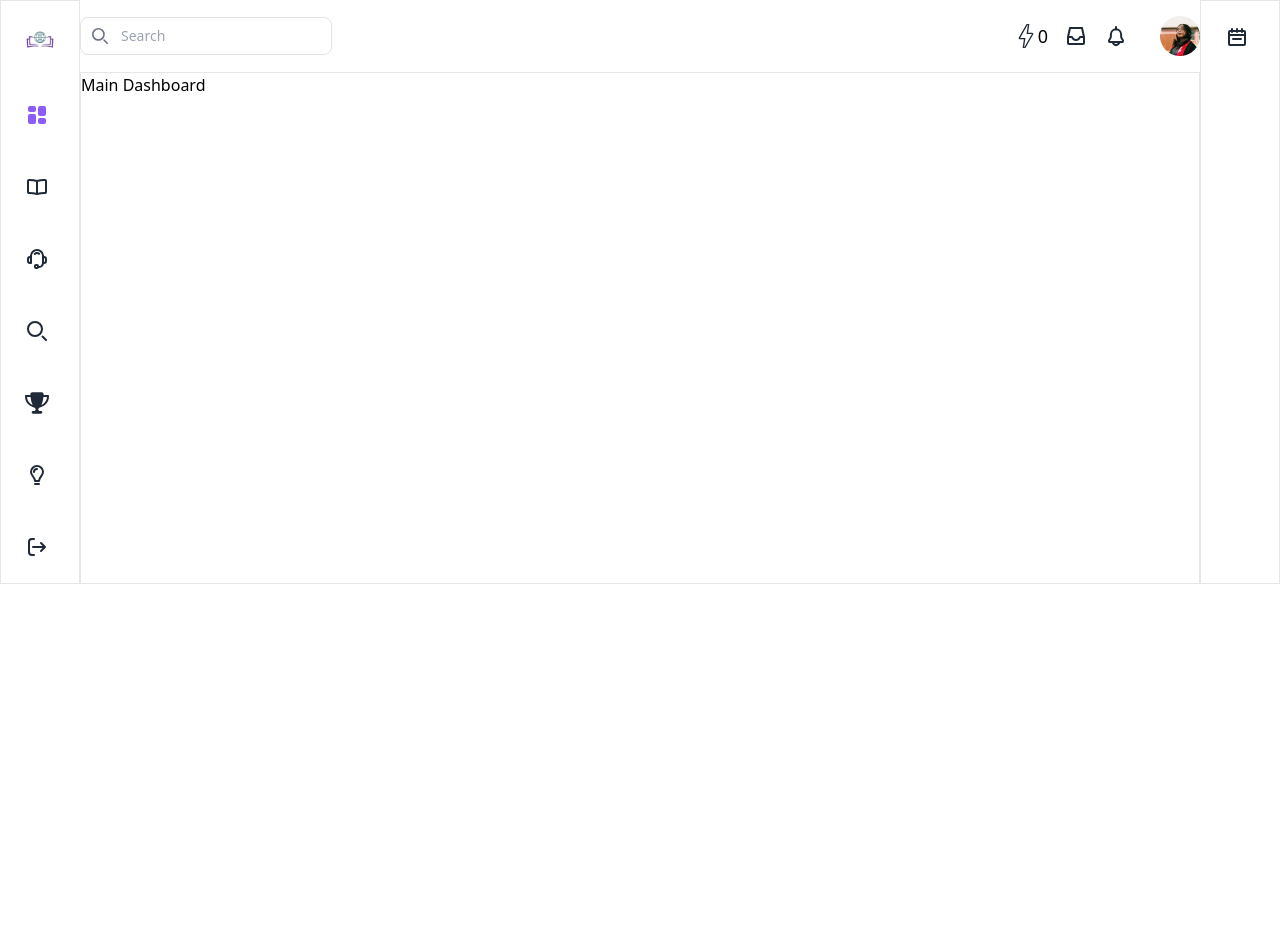
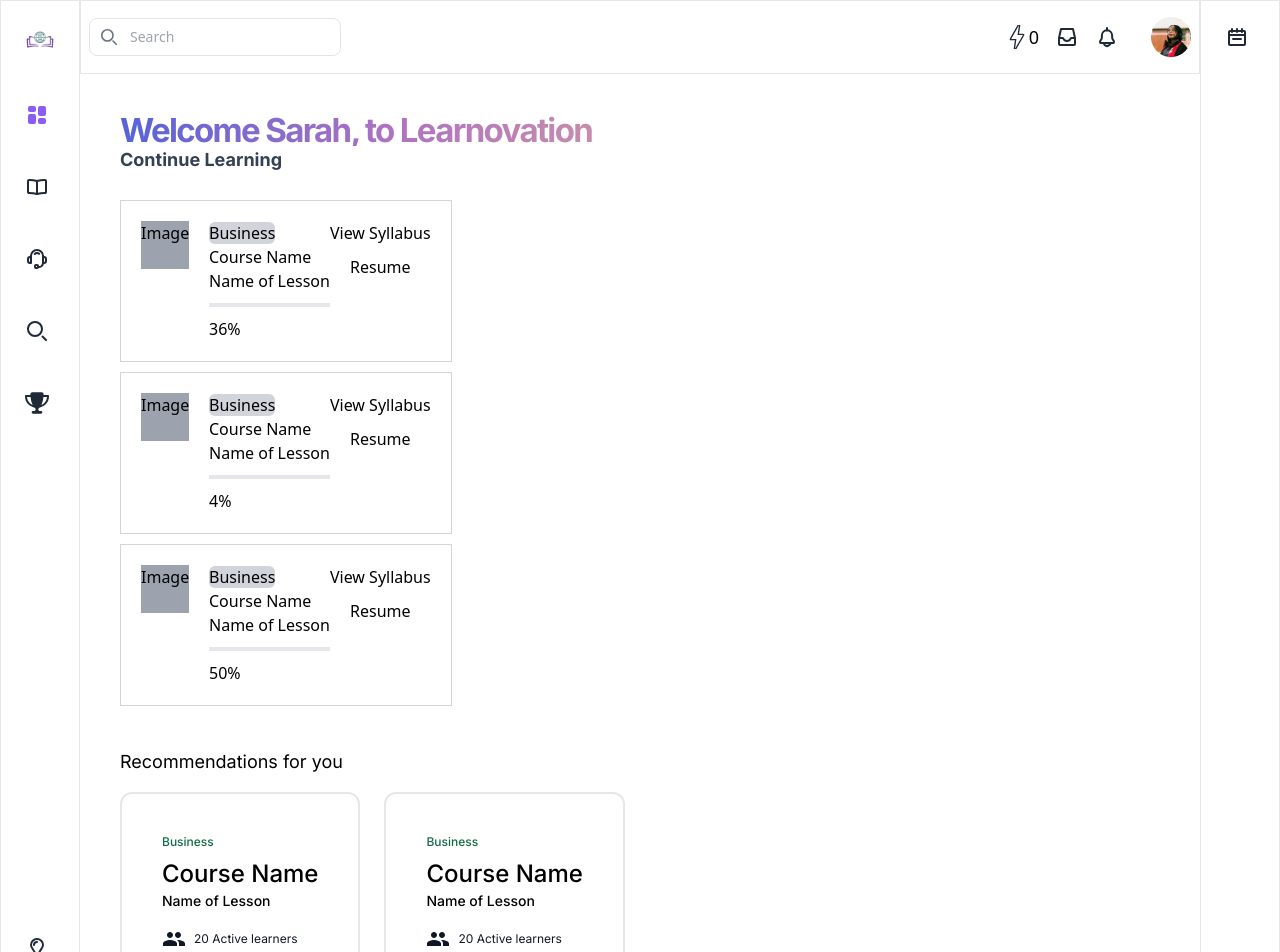
Before and after one commit to FevenSeyfu/Learnovation-by-innov8ors, a React (Vite) app in the folder Frontend/: page /dashboard in a window 1280 px wide. Shown: the top 952 px of the page. Before the commit the page ends 800 px from the top, so only its background shows below. Built offline with nearby package versions, Linux system fonts and the light colour scheme.

Commit message:
finish recommedation

```diff
--- a/Frontend/src/App.jsx
+++ b/Frontend/src/App.jsx
@@ -9,7 +9,6 @@ import Login from "./Pages/Authentication/Login";
 import SignUp from "./Pages/Authentication/SignUp";
 import ResetPassword from "./Pages/Authentication/ResetPassword";
 import ResetPasswordTwo from "./Pages/Authentication/ResetPasswordTwo";
-import Dashboard from "./Pages/Dashboard/Dashboard";
 import Onboarding from "./Pages/Onboarding/Onboarding";
 
 import { OnboardingFormProvider } from "./Context/OnboardingFormContext";
@@ -21,6 +20,7 @@ import Courses from "./Pages/Courses/Courses";
 import Mentors from "./Pages/Mentors/Mentors";
 
 import CourseDetailPage from "./Pages/Courses/CourseDetailPage";
+import DashboardPage from "./Pages/Dashboard/DashboardPage";
 
 function App() {
   return (
@@ -55,7 +55,7 @@ function App() {
               </SidebarProvider>
           }
         >
-          <Route index element={<Dashboard />} />
+          <Route index element={<DashboardPage />} />
           <Route path="explore/courses" element={<Courses />} />
           <Route path="explore/events" element={<Events />} />
           <Route path="explore/mentors" element={<Mentors />} />
--- a/Frontend/src/Pages/Dashboard/Dashboard.jsx
+++ /dev/null
@@ -1,8 +0,0 @@
-import React from "react";
-
-const Dashboard = () => {
-  return <div className="h-full dark:bg-gray-900 dark:text-white border dark:border-neutral-800">
-    Main Dashboard
-  </div>;
-};
-export default Dashboard;
--- /dev/null
+++ b/Frontend/src/Pages/Dashboard/DashboardPage.jsx
@@ -0,0 +1,54 @@
+import React from "react";
+import GradientPurpleHeading from "../../components/utility/Heading/GradientPurpleHeading";
+import CourseCard from "../../components/Dashboard/CourseCard/Card";
+import RecommendationCard from "../../components/Dashboard/Recommendation/RecommendationCard";
+import Typography from "../../components/utility/Typography/Typography";
+
+const DashboardPage = () => {
+   const courses = [
+    { name: 'Course Name', lesson: 'Name of Lesson', progress: 36 },
+    { name: 'Course Name', lesson: 'Name of Lesson', progress: 4 },
+    { name: 'Course Name', lesson: 'Name of Lesson', progress: 50 },
+  ];
+
+  const recommendations = [
+    { name: 'Course Name', learners: 20, hours: 5 },
+    { name: 'Course Name', learners: 20, hours: 5 },
+  ];
+  return (
+    <div className="flex flex-col  items-start p-10">
+      <header>
+        <GradientPurpleHeading size={"bold"}>
+          Welcome Sarah, to Learnovation
+        </GradientPurpleHeading>
+        <p className="font-inter font-bold text-lg text-[#344054] dark:text-white">
+          Continue Learning
+        </p>
+      </header>
+      <div className="py-4">
+      {courses.map((course, index) => (
+        <CourseCard key={index} course={course} />
+      ))}
+      </div>
+      <div className="flex flex-col items-start gap-4 pt-4">
+      <Typography
+          tag={"h2"}
+          weight={"regular"}
+          size={"lg"}
+          type={"text"}
+          color="#000"
+          className="dark:text-white"
+        >
+          Recommendations for you
+        </Typography>
+      <div className="flex flex-row gap-6">
+        {recommendations.map((rec, index) => (
+          <RecommendationCard key={index} recommendation={rec} />
+        ))}
+      </div>
+      </div>
+    </div>
+  );
+};
+
+export default DashboardPage;
--- a/Frontend/src/components/Dashboard/CourseCard/Card.jsx
+++ b/Frontend/src/components/Dashboard/CourseCard/Card.jsx
@@ -2,21 +2,21 @@ import React from 'react';
 
 function CourseCard({ course }) {
   return (
-    <div className="course-card">
-      <div className="course-info">
-        <div className="course-image">Image</div>
+    <div className="flex justify-between p-5 border border-gray-300 my-2.5">
+      <div className="flex">
+        <div className="w-12 h-12 bg-gray-400 mr-5">Image</div>
         <div>
-          <span className="course-category">Business</span>
+          <span className="bg-gray-300 py-1.25 px-1.25 rounded-md">Business</span>
           <h3>{course.name}</h3>
           <p>{course.lesson}</p>
-          <div className="progress-bar">
-            <div className="progress" style={{ width: `${course.progress}%` }}></div>
+          <div className="bg-gray-200 h-1 w-25 my-2.5 relative">
+            <div className="bg-purple-700 h-full absolute" style={{ width: `${course.progress}%` }}></div>
           </div>
           <span>{course.progress}%</span>
         </div>
       </div>
-      <div className="course-actions">
-        <button>View Syllabus</button>
+      <div className="flex flex-col">
+        <button className="mb-2.5">View Syllabus</button>
         <button>Resume</button>
       </div>
     </div>
--- a/Frontend/src/components/Dashboard/Dashboard.jsx
+++ /dev/null
@@ -1,34 +0,0 @@
-import { useState } from 'react'
-import React from 'react';
-import CourseCard from './components/Coursecard/CourseCard';
-import RecommendationCard from './components/Recommendation/RecommendationCard';
-
-function Dashboard() {
-  const courses = [
-    { name: 'Course Name', lesson: 'Name of Lesson', progress: 36 },
-    { name: 'Course Name', lesson: 'Name of Lesson', progress: 4 },
-    { name: 'Course Name', lesson: 'Name of Lesson', progress: 50 },
-  ];
-
-  const recommendations = [
-    { name: 'Course Name', learners: 20, hours: 5 },
-    { name: 'Course Name', learners: 20, hours: 5 },
-  ];
-
-  return (
-    <div className="dashboard">
-      <h2>Continue Learning</h2>
-      {courses.map((course, index) => (
-        <CourseCard key={index} course={course} />
-      ))}
-      <h2>Recommendations for you</h2>
-      <div className="recommendations">
-        {recommendations.map((rec, index) => (
-          <RecommendationCard key={index} recommendation={rec} />
-        ))}
-      </div>
-    </div>
-  );
-}
-
-export default Dashboard;
--- a/Frontend/src/components/Dashboard/Header/Header.jsx
+++ b/Frontend/src/components/Dashboard/Header/Header.jsx
@@ -4,7 +4,7 @@ import profileImg from "../../../assets/images/dashboard-profile-example.png";
 
 const Header = () => {
     return (
-        <header className="bg-white py-4 shadow-md dark:bg-gray-900 dark:text-white dark:border-neutral-800">
+        <header className="border bg-white px-2  py-4 shadow-md dark:bg-gray-900 dark:text-white dark:border-neutral-800">
         <div className="container mx-auto flex justify-between items-center">
             <div>
                 <div class="relative">
--- a/Frontend/src/components/Dashboard/Recommendation/RecommendationCard.jsx
+++ b/Frontend/src/components/Dashboard/Recommendation/RecommendationCard.jsx
@@ -1,16 +1,73 @@
-import React from 'react';
+import React from "react";
+import Typography from "../../utility/Typography/Typography";
+import durationIcon from "../../../assets/images/icons/icon-duration.svg";
+import learnersIcon from "../../../assets/images/icons/icon-learners.svg";
+import { useDarkMode } from "usehooks-ts";
 
 function RecommendationCard({ recommendation }) {
+  const isDarkMode = useDarkMode();
   return (
-    <div className="recommendation-card">
-      <div className="recommendation-info">
-        <span className="course-category">Business</span>
-        <h3>{recommendation.name}</h3>
-        <p>
-          <span>{recommendation.learners} Active Learners</span>
-          <span>{recommendation.hours} hrs</span>
-        </p>
-      </div>
+    <div className="p-10 border-2 rounded-xl flex flex-col gap-4">
+      <div className="flex flex-col gap-2">
+        <Typography
+          tag={"span"}
+          weight={"medium"}
+          size={"xs"}
+          type={"text"}
+          color="#116B47"
+          className="dark:text-white"
+        >
+          Business
+        </Typography>
+        <div className="flex flex-col gap-px">
+        <Typography
+          tag={"h3"}
+          weight={"medium"}
+          size={"xs"}
+          type={"display"}
+          color="#000"
+          className="dark:text-white"
+        >
+          {recommendation.name}
+        </Typography>
+        <Typography
+          tag={"span"}
+          weight={"medium"}
+          size={"sm"}
+          type={"text"}
+          color={isDarkMode ? "#fffff" : "#667085"}
+        >
+          Name of Lesson
+        </Typography>
+        </div>
+        </div>
+        <div>
+          <div className="flex flex-row items-center gap-2">
+            <img src={learnersIcon} alt="people icon" className="w-6 h-6"/>
+            <Typography
+              tag={"p"}
+              weight={"normal"}
+              size={"xs"}
+              type={"text"}
+              color={isDarkMode ? "#101828" : "#e5e7eb"}
+            >
+              {recommendation.learners} Active learners
+            </Typography>
+          </div>
+          <div className="flex flex-row items-center  gap-2">
+            <img src={durationIcon} alt="duration icon" className="w-6 h-6"/>
+            <Typography
+              tag={"p"}
+              weight={"normal"}
+              size={"xs"}
+              type={"text"}
+              color={isDarkMode ? "#101828" : "#e5e7eb"}
+            >
+              {recommendation.hours} hrs
+            </Typography>
+          </div>
+        </div>
+
     </div>
   );
 }
```
Also changed, not shown: Frontend/src/components/Dashboard/Dashboard.css (deleted, +0 -83 lines), Frontend/src/assets/images/icons/icon-learners.svg (added).
